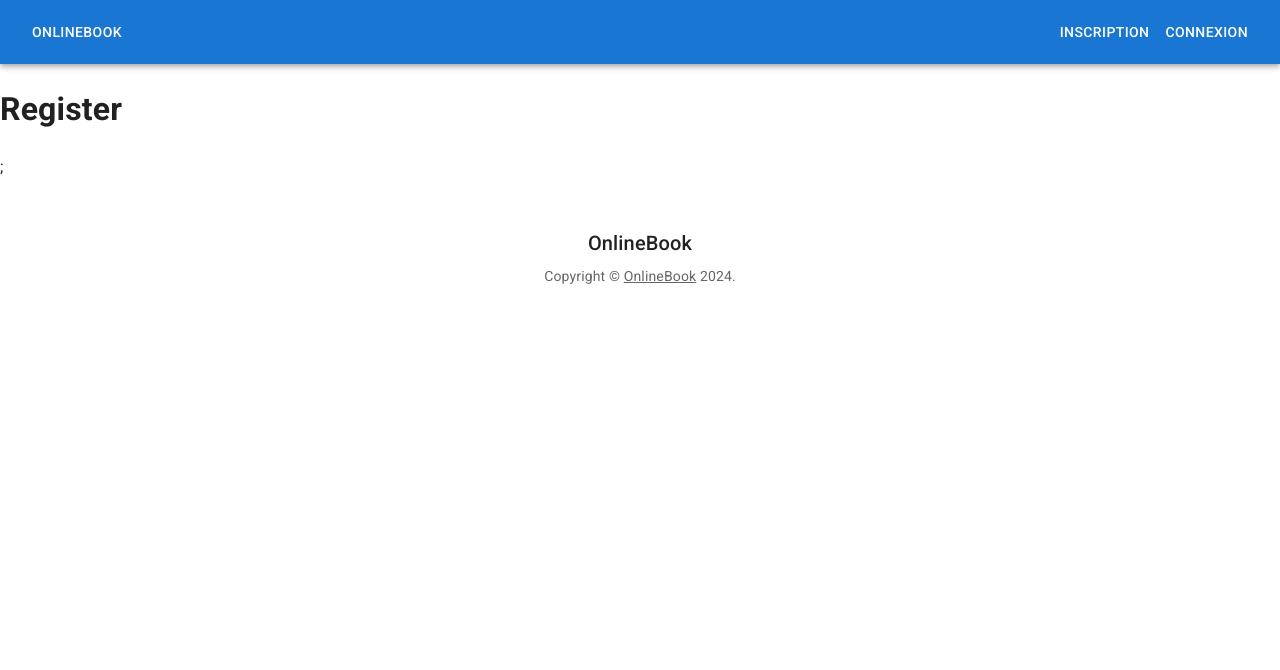
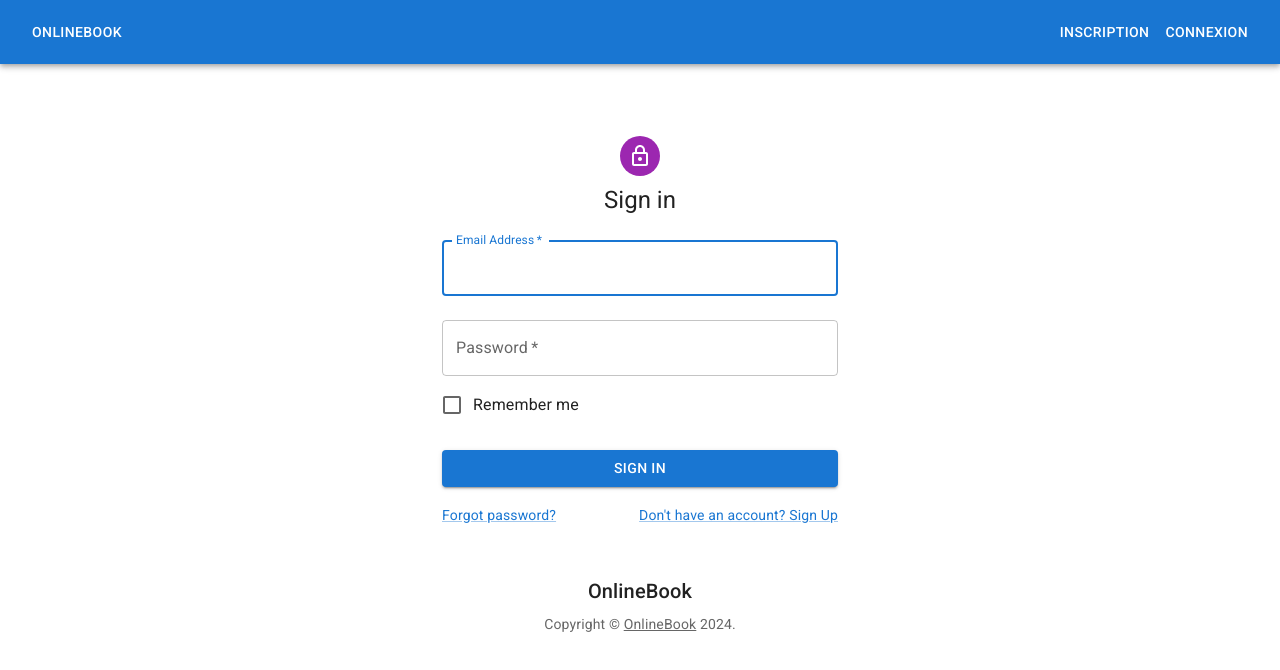
Before and after one commit to CDjepeno/OnlineBookAPI, a React (Vite) app in the folder src/infra/client-react/: page /register in a window 1280 px wide. Shown: the top 670 px of the page. Built offline with nearby package versions, Linux system fonts and the light colour scheme.

Commit message:
form register

```diff
--- a/src/infra/client-react/src/pages/Register.tsx
+++ b/src/infra/client-react/src/pages/Register.tsx
@@ -1,7 +1,99 @@
-export default function Register() {
+import * as React from 'react';
+import Avatar from '@mui/material/Avatar';
+import Button from '@mui/material/Button';
+import CssBaseline from '@mui/material/CssBaseline';
+import TextField from '@mui/material/TextField';
+import FormControlLabel from '@mui/material/FormControlLabel';
+import Checkbox from '@mui/material/Checkbox';
+import Link from '@mui/material/Link';
+import Grid from '@mui/material/Grid';
+import Box from '@mui/material/Box';
+import LockOutlinedIcon from '@mui/icons-material/LockOutlined';
+import Typography from '@mui/material/Typography';
+import Container from '@mui/material/Container';
+import { createTheme, ThemeProvider } from '@mui/material/styles';
+
+
+
+// TODO remove, this demo shouldn't need to reset the theme.
+const defaultTheme = createTheme();
+
+export default function SignIn() {
+  const handleSubmit = (event: React.FormEvent<HTMLFormElement>) => {
+    event.preventDefault();
+    const data = new FormData(event.currentTarget);
+    console.log({
+      email: data.get('email'),
+      password: data.get('password'),
+    });
+  };
+
   return (
-    <>
-      <h1>Register</h1>;
-    </>
+    <ThemeProvider theme={defaultTheme}>
+      <Container component="main" maxWidth="xs">
+        <CssBaseline />
+        <Box
+          sx={{
+            marginTop: 8,
+            display: 'flex',
+            flexDirection: 'column',
+            alignItems: 'center',
+          }}
+        >
+          <Avatar sx={{ m: 1, bgcolor: 'secondary.main' }}>
+            <LockOutlinedIcon />
+          </Avatar>
+          <Typography component="h1" variant="h5">
+            Sign in
+          </Typography>
+          <Box component="form" onSubmit={handleSubmit} noValidate sx={{ mt: 1 }}>
+            <TextField
+              margin="normal"
+              required
+              fullWidth
+              id="email"
+              label="Email Address"
+              name="email"
+              autoComplete="email"
+              autoFocus
+            />
+            <TextField
+              margin="normal"
+              required
+              fullWidth
+              name="password"
+              label="Password"
+              type="password"
+              id="password"
+              autoComplete="current-password"
+            />
+            <FormControlLabel
+              control={<Checkbox value="remember" color="primary" />}
+              label="Remember me"
+            />
+            <Button
+              type="submit"
+              fullWidth
+              variant="contained"
+              sx={{ mt: 3, mb: 2 }}
+            >
+              Sign In
+            </Button>
+            <Grid container>
+              <Grid item xs>
+                <Link href="#" variant="body2">
+                  Forgot password?
+                </Link>
+              </Grid>
+              <Grid item>
+                <Link href="#" variant="body2">
+                  {"Don't have an account? Sign Up"}
+                </Link>
+              </Grid>
+            </Grid>
+          </Box>
+        </Box>
+      </Container>
+    </ThemeProvider>
   );
 }
```
